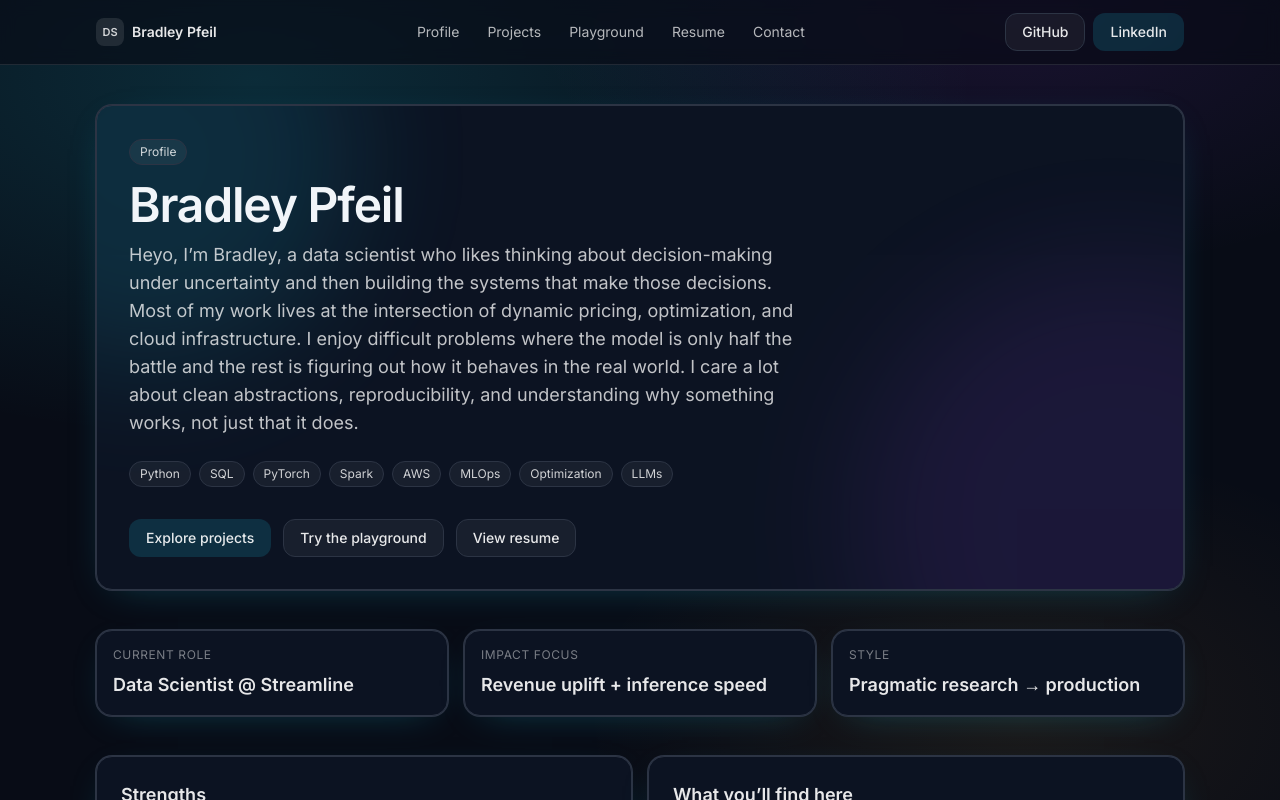
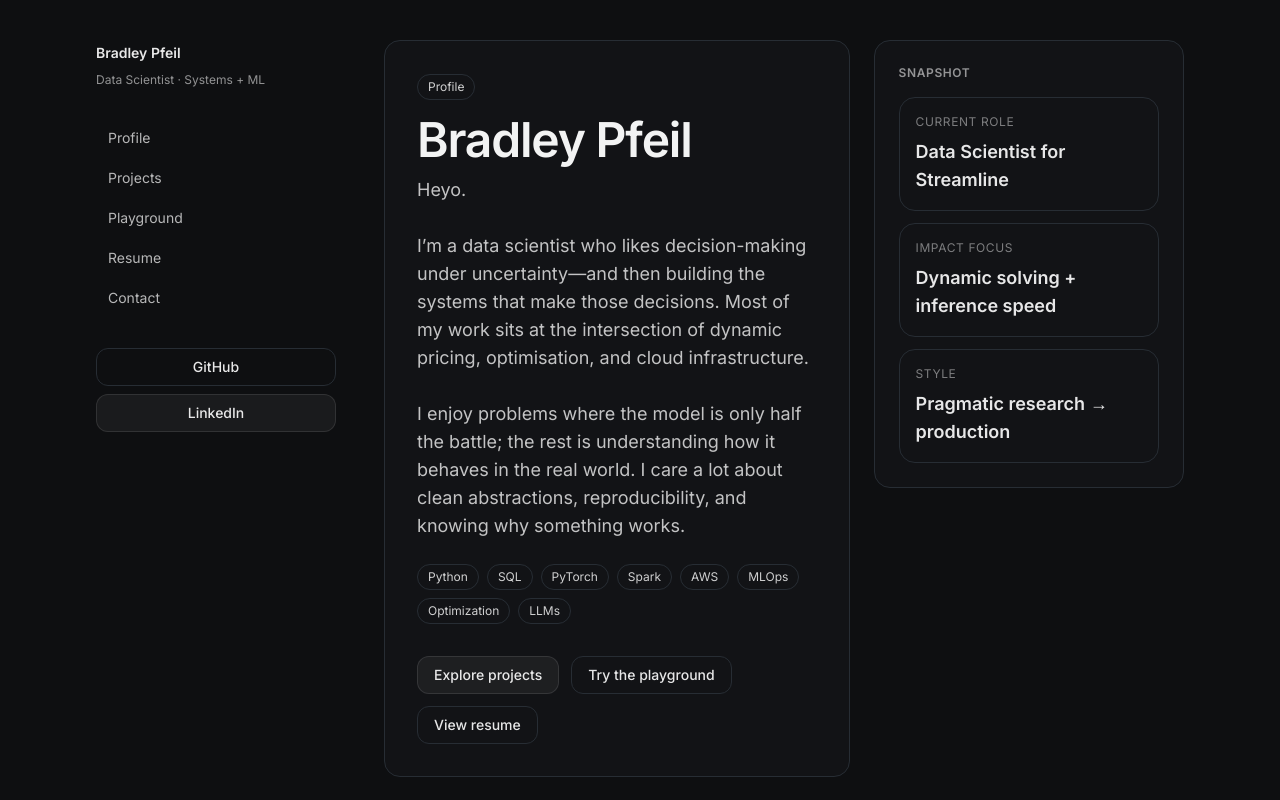
Before and after one commit to Brad-Pfeil/personal-site, a Next.js app: page / in a window 1280 px wide. Shown: the top 800 px of the page. Built offline with nearby package versions, Linux system fonts and the light colour scheme; no server answers.

Commit message:
fixed relative pathing for style sheets. Updated stylesheets

```diff
--- a/next.config.mjs
+++ b/next.config.mjs
@@ -1,6 +1,7 @@
 /** @type {import('next').NextConfig} */
 const isExport = process.env.NEXT_EXPORT === "1";
-const basePath = process.env.NEXT_PUBLIC_BASE_PATH ?? "";
+const basePathRaw = process.env.NEXT_PUBLIC_BASE_PATH ?? "";
+const basePath = basePathRaw === "__ROOT__" ? "" : basePathRaw;
 
 const nextConfig = {
   reactStrictMode: true,
--- a/src/app/globals.css
+++ b/src/app/globals.css
@@ -3,12 +3,13 @@
 @tailwind utilities;
 
 :root {
-  --bg: 222 47% 6%;
-  --fg: 210 40% 96%;
-  --card: 222 47% 9%;
-  --border: 220 22% 22%;
-  --muted: 217 18% 20%;
-  --accent: 188 86% 52%;
+  /* No gradient theme: clean, high-contrast, neutral. */
+  --bg: 225 10% 6%;
+  --fg: 210 25% 96%;
+  --card: 225 10% 8%;
+  --border: 215 14% 18%;
+  --muted: 215 12% 18%;
+  --accent: 210 25% 96%;
 }
 
 html,
@@ -21,22 +22,8 @@ body {
   background: hsl(var(--bg));
 }
 
-/* Fixed backdrop layer so gradients don't "shift" with scroll/document height */
-body::before {
-  content: "";
-  position: fixed;
-  inset: 0;
-  z-index: -1;
-  pointer-events: none;
-  background:
-    radial-gradient(1200px 600px at 20% 10%, hsl(var(--accent) / 0.16), transparent 60%),
-    radial-gradient(900px 500px at 80% 0%, hsl(270 86% 60% / 0.12), transparent 55%),
-    radial-gradient(800px 500px at 80% 90%, hsl(35 92% 60% / 0.08), transparent 55%),
-    hsl(var(--bg));
-}
-
 ::selection {
-  background: hsl(var(--accent) / 0.25);
+  background: rgba(255, 255, 255, 0.14);
 }
 
 @layer components {
@@ -44,16 +31,16 @@ body::before {
     @apply mx-auto w-full max-w-6xl px-5 md:px-8;
   }
   .card {
-    @apply rounded-2xl border border-[hsl(var(--border))] bg-[hsl(var(--card))] shadow-[0_0_0_1px_hsl(var(--border)),_0_10px_40px_-20px_hsl(var(--accent)/0.35)];
+    @apply rounded-2xl border border-[hsl(var(--border))] bg-[hsl(var(--card))];
   }
   .chip {
-    @apply inline-flex items-center rounded-full border border-[hsl(var(--border))] bg-white/5 px-2.5 py-1 text-xs text-white/80;
+    @apply inline-flex items-center rounded-full border border-[hsl(var(--border))] bg-transparent px-2.5 py-1 text-xs text-white/80;
   }
   .btn {
-    @apply inline-flex items-center justify-center gap-2 rounded-xl border border-[hsl(var(--border))] bg-white/5 px-4 py-2 text-sm font-medium text-white/90 transition hover:bg-white/10 focus:outline-none focus:ring-2 focus:ring-[hsl(var(--accent)/0.5)];
+    @apply inline-flex items-center justify-center gap-2 rounded-xl border border-[hsl(var(--border))] bg-transparent px-4 py-2 text-sm font-medium text-white/90 transition hover:bg-white/5 focus:outline-none focus:ring-2 focus:ring-white/20;
   }
   .btnPrimary {
-    @apply border-transparent bg-[hsl(var(--accent)/0.15)] hover:bg-[hsl(var(--accent)/0.22)];
+    @apply border-white/10 bg-white/5 hover:bg-white/10;
   }
   .link {
     @apply text-white/85 underline decoration-white/25 underline-offset-4 transition hover:text-white hover:decoration-white/60;
--- a/src/app/page.tsx
+++ b/src/app/page.tsx
@@ -25,21 +25,22 @@ function Stat({ label, value }: { label: string; value: string }) {
 export default function HomePage() {
   return (
     <div className="space-y-10">
-      <section className="card relative overflow-hidden p-8">
-        <div className="pointer-events-none absolute inset-0 opacity-40">
-          <div className="absolute -left-40 -top-40 h-[420px] w-[420px] rounded-full bg-[hsl(var(--accent)/0.35)] blur-3xl" />
-          <div className="absolute -right-48 -bottom-48 h-[520px] w-[520px] rounded-full bg-[hsl(270_86%_60%/0.28)] blur-3xl" />
-        </div>
-        <div className="relative">
+      <section className="grid gap-6 md:grid-cols-[1.2fr_0.8fr] md:items-start">
+        <div className="card p-7 md:p-8">
           <div className="chip">Profile</div>
-          <h1 className="mt-4 text-3xl font-semibold tracking-tight md:text-5xl">
+          <h1 className="mt-4 text-3xl font-semibold tracking-tight text-white/95 md:text-5xl">
             Bradley Pfeil
           </h1>
           <p className="mt-3 max-w-2xl text-white/75 md:text-lg">
-          Heyo, I’m Bradley, a data scientist who likes thinking about decision-making under uncertainty and then building the systems that make those decisions. Most of my work lives at the intersection of dynamic pricing, optimization, and cloud infrastructure.
+            Heyo.
+            <br />
+            <br />
+            I’m a data scientist who likes decision-making under uncertainty—and then building the systems that make those decisions. Most of my work sits at the intersection of dynamic pricing, optimisation, and cloud infrastructure.
+            <br />
+            <br />
+            I enjoy problems where the model is only half the battle; the rest is understanding how it behaves in the real world. I care a lot about clean abstractions, reproducibility, and knowing why something works.
+          </p>
 
-          I enjoy difficult problems where the model is only half the battle and the rest is figuring out how it behaves in the real world. I care a lot about clean abstractions, reproducibility, and understanding why something works, not just that it does.
-          </p>
           <div className="mt-6 flex flex-wrap gap-2">
             {chips.map((c) => (
               <span key={c} className="chip">
@@ -47,6 +48,7 @@ export default function HomePage() {
               </span>
             ))}
           </div>
+
           <div className="mt-8 flex flex-wrap gap-3">
             <Link href="/projects" className={cn("btn btnPrimary")}>
               Explore projects
@@ -59,12 +61,15 @@ export default function HomePage() {
             </Link>
           </div>
         </div>
-      </section>
 
-      <section className="grid gap-4 md:grid-cols-3">
-        <Stat label="Current role" value="Data Scientist @ Streamline" />
-        <Stat label="Impact focus" value="Revenue uplift + inference speed" />
-        <Stat label="Style" value="Pragmatic research → production" />
+        <div className="card p-6">
+          <div className="text-xs font-semibold uppercase tracking-wider text-white/55">Snapshot</div>
+          <div className="mt-4 space-y-3">
+            <Stat label="Current role" value="Data Scientist for Streamline" />
+            <Stat label="Impact focus" value="Dynamic solving + inference speed" />
+            <Stat label="Style" value="Pragmatic research → production" />
+          </div>
+        </div>
       </section>
 
       <section className="grid gap-4 md:grid-cols-2">
@@ -73,19 +78,16 @@ export default function HomePage() {
           <ul className="mt-4 space-y-2 text-sm text-white/75">
             <li>End-to-end ML/DS work: data → modelling → deployment → monitoring</li>
             <li>Systems thinking: bottlenecks, profiling, and cost/perf tradeoffs</li>
-            <li>Explaining decisions clearly to non-technical stakeholders</li>
           </ul>
         </div>
         <div className="card p-6">
           <h2 className="text-lg font-semibold text-white/90">What you’ll find here</h2>
           <ul className="mt-4 space-y-2 text-sm text-white/75">
             <li>
-              <span className="text-white/90">Projects</span>: deep dives with screenshots, design
-              tradeoffs, and “next improvements”.
+              <span className="text-white/90">Projects</span>: A few of my recent personal projects with summaries. Checkout my GitHub for more.
             </li>
             <li>
-              <span className="text-white/90">Playground</span>: interactive DS mini-labs (k-means,
-              gradient descent, A/B inference).
+              <span className="text-white/90">Playground</span>: interactive Data Science mini-labs.
             </li>
             <li>
               <span className="text-white/90">Resume</span>: quick scan plus download link.
--- a/src/components/SiteShell.tsx
+++ b/src/components/SiteShell.tsx
@@ -25,36 +25,52 @@ export function SiteShell({
       >
         Skip to content
       </a>
-      <header className="sticky top-0 z-40 border-b border-white/10 bg-[hsl(var(--bg)/0.65)] backdrop-blur">
-        <div className="container-page flex h-16 items-center justify-between gap-4">
-          <Link href="/" className="flex items-center gap-2 text-sm font-semibold text-white/90">
-            <span className="inline-flex h-7 w-7 items-center justify-center rounded-lg bg-white/10 text-[11px] text-white/80">
-              DS
-            </span>
-            <span className="hidden sm:inline">Bradley Pfeil</span>
+      {/* Mobile top bar */}
+      <header className="border-b border-white/10 md:hidden">
+        <div className="container-page flex h-14 items-center justify-between">
+          <Link href="/" className="text-sm font-semibold text-white/90">
+            Bradley Pfeil
           </Link>
-          <nav className="hidden items-center gap-1 md:flex">
+          <nav className="flex items-center gap-2 text-sm text-white/70">
+            <Link className="hover:text-white" href="/projects">
+              Projects
+            </Link>
+            <Link className="hover:text-white" href="/playground">
+              Playground
+            </Link>
+          </nav>
+        </div>
+      </header>
+
+      <div className="container-page grid gap-10 py-10 md:grid-cols-[240px_1fr] md:gap-12">
+        {/* Desktop sidebar */}
+        <aside className="hidden md:block">
+          <div className="sticky top-10 space-y-8">
+            <div>
+              <Link href="/" className="text-sm font-semibold text-white/90">
+                Bradley Pfeil
+              </Link>
+              <div className="mt-2 text-xs text-white/55">Data Scientist · Systems + ML</div>
+            </div>
+
+            <nav className="space-y-1">
               {nav.map((item) => (
                 <Link
                   key={item.href}
                   href={item.href}
-                className="rounded-xl px-3 py-2 text-sm text-white/70 transition hover:bg-white/5 hover:text-white"
+                  className="block rounded-xl px-3 py-2 text-sm text-white/70 transition hover:bg-white/5 hover:text-white"
                 >
                   {item.label}
                 </Link>
               ))}
             </nav>
-          <div className="flex items-center gap-2">
-            <a
-              className="btn"
-              href="https://github.com/Brad-Pfeil"
-              target="_blank"
-              rel="noreferrer"
-            >
+
+            <div className="space-y-2">
+              <a className="btn w-full" href="https://github.com/Brad-Pfeil" target="_blank" rel="noreferrer">
                 GitHub
               </a>
               <a
-              className="btn btnPrimary"
+                className="btn btnPrimary w-full"
                 href="https://linkedin.com/in/bradley-pfeil"
                 target="_blank"
                 rel="noreferrer"
@@ -63,15 +79,12 @@ export function SiteShell({
               </a>
             </div>
           </div>
-      </header>
-      <main id="main" className="container-page py-10">
+        </aside>
+
+        <main id="main" className="min-w-0">
           {children}
         </main>
-      <footer className="border-t border-white/10 py-10">
-        <div className="container-page flex flex-col gap-3 text-sm text-white/60 md:flex-row md:items-center md:justify-between">
-          <p className="text-white/50">© {new Date().getFullYear()} Bradley Pfeil</p>
       </div>
-      </footer>
     </div>
   );
 }
--- a/src/content/projects/adaptive-database-optimizer.mdx
+++ b/src/content/projects/adaptive-database-optimizer.mdx
@@ -7,7 +7,7 @@ tags: ["Reinforcement Learning", "Adaptive", "Routing", "Automation", "Partition
 
 ## The problem
 
-Analytics teams often store data in Parquet and query it with engines like DuckDB. The same dataset can perform **very differently** depending on how it’s physically laid out (partitioning, sorting, row groups). But workloads change over time, and hand-tuning layouts doesn’t scale.
+Teams often store data in Parquet and query it with engines like DuckDB. The same dataset can perform **very differently** depending on how it’s physically laid out (partitioning, sorting, row groups). But workloads change over time, and hand-tuning layouts doesn’t scale.
 
 ## What I built
 
```
Lines whose indentation alone changed are shown as unchanged.
